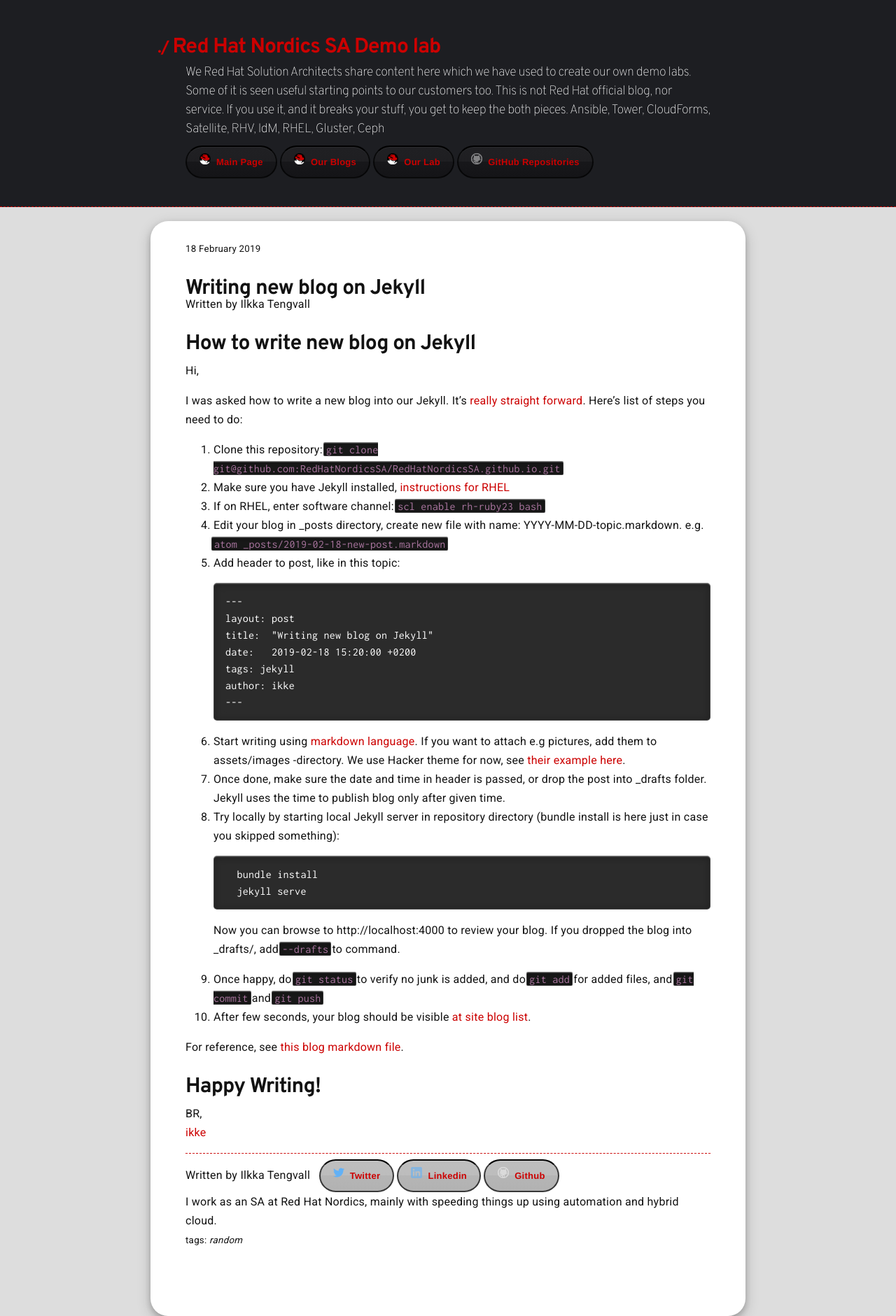
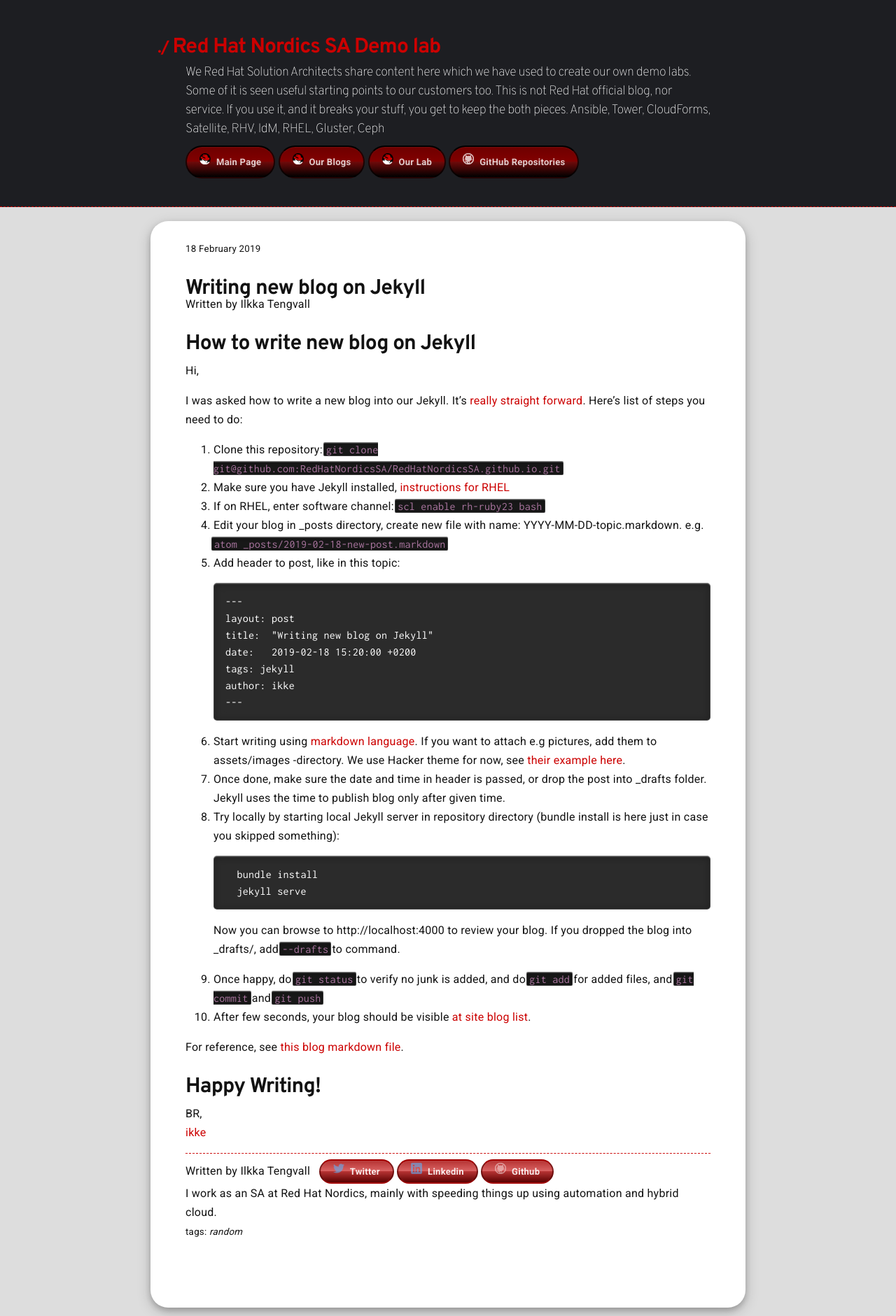
Before and after one commit to RedHatNordicsSA/RedHatNordicsSA.github.io, a Jekyll site: the page built from _posts/2019-02-18-new-post.markdown, in a window 1280 px wide. Shown: the whole page at 70% size. Built offline with Jekyll 4.4.1, drawn with Linux system fonts in a browser that asks for light colours.

Commit message:
tweaked the buttons to better fit the new theme

```diff
--- a/_includes/author_bio.html
+++ b/_includes/author_bio.html
@@ -7,13 +7,13 @@
       <div>
           Written by {{author.name}} &nbsp;
           {% if author.twitter %}
-            <a href="{{author.twitter}}" class="btn btn-twitter"><span class="icon"></span>Twitter</a>
+            <a href="{{author.twitter}}" class="btn-light btn-light-twitter"><span class="icon"></span>Twitter</a>
           {% endif %}
           {% if author.linkedin %}
-            <a href="{{author.linkedin}}" class="btn btn-linkedin"><span class="icon"></span>Linkedin</a>
+            <a href="{{author.linkedin}}" class="btn-light btn-light-linkedin"><span class="icon"></span>Linkedin</a>
           {% endif %}
           {% if author.github %}
-            <a href="{{author.github}}" class="btn btn-github"><span class="icon"></span>Github</a>
+            <a href="{{author.github}}" class="btn-light btn-light-github"><span class="icon"></span>Github</a>
           {% endif %}
       </div>
    </div>
--- a/_sass/jekyll-theme-hacker.scss
+++ b/_sass/jekyll-theme-hacker.scss
@@ -196,14 +196,14 @@
 
 .btn {
   display: inline-block;
-  background: -webkit-linear-gradient(top, rgba(40, 40, 40, 0.3), rgba(35, 35, 35, 0.3) 50%, rgba(10, 10, 10, 0.3) 50%, rgba(0, 0, 0, 0.3));
+  background: -webkit-linear-gradient(top, rgba(110, 0, 0, 1), rgba(130, 0, 0, 1) 50%, rgba(110, 10, 10, 1) 50%, rgba(0, 0, 0, 1));
   padding: 8px 18px;
   border-radius: 50px;
   border: 2px solid rgba(0, 0, 0, 0.7);
   border-bottom: 2px solid rgba(0, 0, 0, 0.7);
   border-top: 2px solid rgba(0, 0, 0, 1);
   color: rgba(255, 255, 255, 0.8);
-  font-family: Helvetica, Arial, sans-serif;
+  font-family: 'Roboto', sans-serif;
   font-weight: bold;
   font-size: 13px;
   text-decoration: none;
@@ -211,8 +211,13 @@
   box-shadow: inset 0 1px 0 rgba(255, 255, 255, 0.05);
 }
 
+.btn:link { color: rgba(255, 255, 255, 0.8); }
+.btn:visited { color: rgba(240, 0, 0, 1); }
+.btn:active { color: rgba(255, 255, 255, 0.8); }
+
 .btn:hover {
-  background: -webkit-linear-gradient(top, rgba(40, 40, 40, 0.6), rgba(35, 35, 35, 0.6) 50%, rgba(10, 10, 10, 0.8) 50%, rgba(0, 0, 0, 0.8));
+  background: -webkit-linear-gradient(top, rgba(130, 0, 0, 0.9), rgba(163, 0, 0, 0.7) 50%, rgba(90, 10, 10, 0.7) 50%, rgba(0, 0, 0, 0.9));
+  color: white;
 }
 
 .btn .icon {
@@ -224,7 +229,7 @@
 }
 
 .btn-github .icon {
-  opacity: 0.6;
+  //opacity: 0.6;
   background: url("../images/blacktocat.png") 0 0 no-repeat;
 }
 
@@ -239,10 +244,63 @@
 }
 
 .btn-linkedin .icon {
+  //opacity: 0.6;
+  background: url("../images/linkedin-3-16.png") 0 0 no-repeat;
+}
+
+.btn-light {
+  display: inline-block;
+  background: -webkit-linear-gradient(top, rgba(163, 0, 0, 0.8), rgba(204, 35, 35, 0.7) 50%, rgba(163, 00, 00, 0.8) 50%, rgba(90, 0, 0, 1));
+  padding: 2px 18px;
+  border-radius: 50px;
+  border: 2px solid rgba(90, 0, 0, 0.7);
+  border-bottom: 2px solid rgba(163, 0, 0, 0.7);
+  border-top: 2px solid rgba(163, 0, 0, 1);
+  color: rgba(255, 255, 255, 0.8);
+  font-family: 'Roboto', sans-serif;
+  font-weight: bold;
+  font-size: 13px;
+  text-decoration: none;
+  text-shadow: 0 -1px 0 rgba(0, 0, 0, 0.75);
+  box-shadow: inset 0 1px 0 rgba(255, 255, 255, 0.05);
+}
+
+.btn-light:link { color: rgba(255, 255, 255, 0.9); }
+.btn-light:visited { color: rgba(204, 204, 204, 0.9); }
+.btn-light:active { color: rgba(255, 255, 255, 0.8); }
+
+.btn-light:hover {
+  background: -webkit-linear-gradient(top, rgba(163, 0, 0, 0.7), rgba(204, 0, 0, 0.5) 50%, rgba(163, 10, 10, 0.7) 50%, rgba(90, 0, 0, 0.9));
+  color: white;
+}
+
+.btn-light .icon {
+  display: inline-block;
+  width: 16px;
+  height: 16px;
+  margin: 1px 8px 0 0;
+  float: left;
+}
+
+.btn-light-github .icon {
+  opacity: 0.6;
+  background: url("../images/blacktocat.png") 0 0 no-repeat;
+}
+
+.btn-light-redhat .icon {
+  opacity: 0.6;
+  background: url("../images/shadowman.png") 0 0 no-repeat;
+}
+
+.btn-light-twitter .icon {
+  opacity: 0.6;
+  background: url("../images/twitter-16.png") 0 0 no-repeat;
+}
+
+.btn-light-linkedin .icon {
   opacity: 0.6;
   background: url("../images/linkedin-3-16.png") 0 0 no-repeat;
 }
-
 
 /* Links
    a, a:hover, a:visited
```
